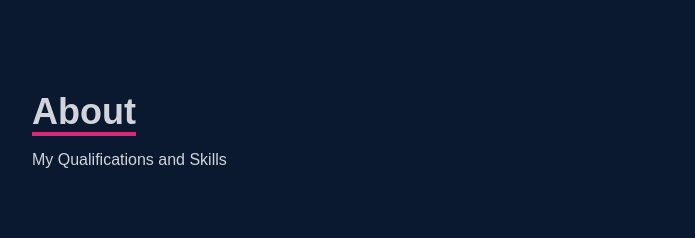
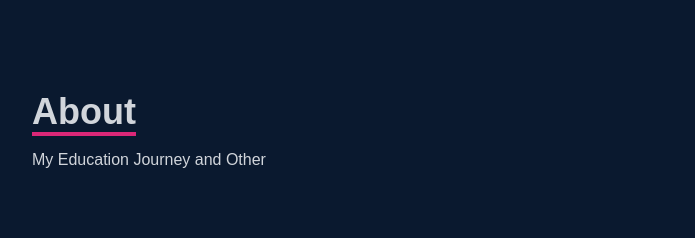
Before and after one commit to chathunipr/portfolio, a React (Create React App) app: page / in a window 1280 px wide. Shown: the part 840-1078 px from the top of the page, without its empty margins (124-819 px from the left). Built offline with nearby package versions, Linux system fonts and the light colour scheme.

Commit message:
Fixing small changes in About and Project Page

```diff
--- a/src/components/About.jsx
+++ b/src/components/About.jsx
@@ -22,7 +22,7 @@ function About() {
             <p className="text-4xl font-bold inline border-b-4 border-pink-600">
               About
             </p>
-            <p className="py-4">My Qualifications and Skills</p>
+            <p className="py-4">My Education Journey and Other</p>
           </div>
         </div>
         <div className="max-w-[1000px] w-full px-4">
--- a/src/components/Projects.jsx
+++ b/src/components/Projects.jsx
@@ -13,7 +13,7 @@ const projects = [
     name: "Rumble Guard",
     description:
       "Elephant detecting system using seismic waves and alerting app to reduce human-elephant conflict. ",
-    demoLink: "www.rumbleguard.com",
+    demoLink: "https://rumbleguard.com/",
     // codeLink: "/",
     backgroundImage: "url('/assets/rg11.png')",
   },
```
